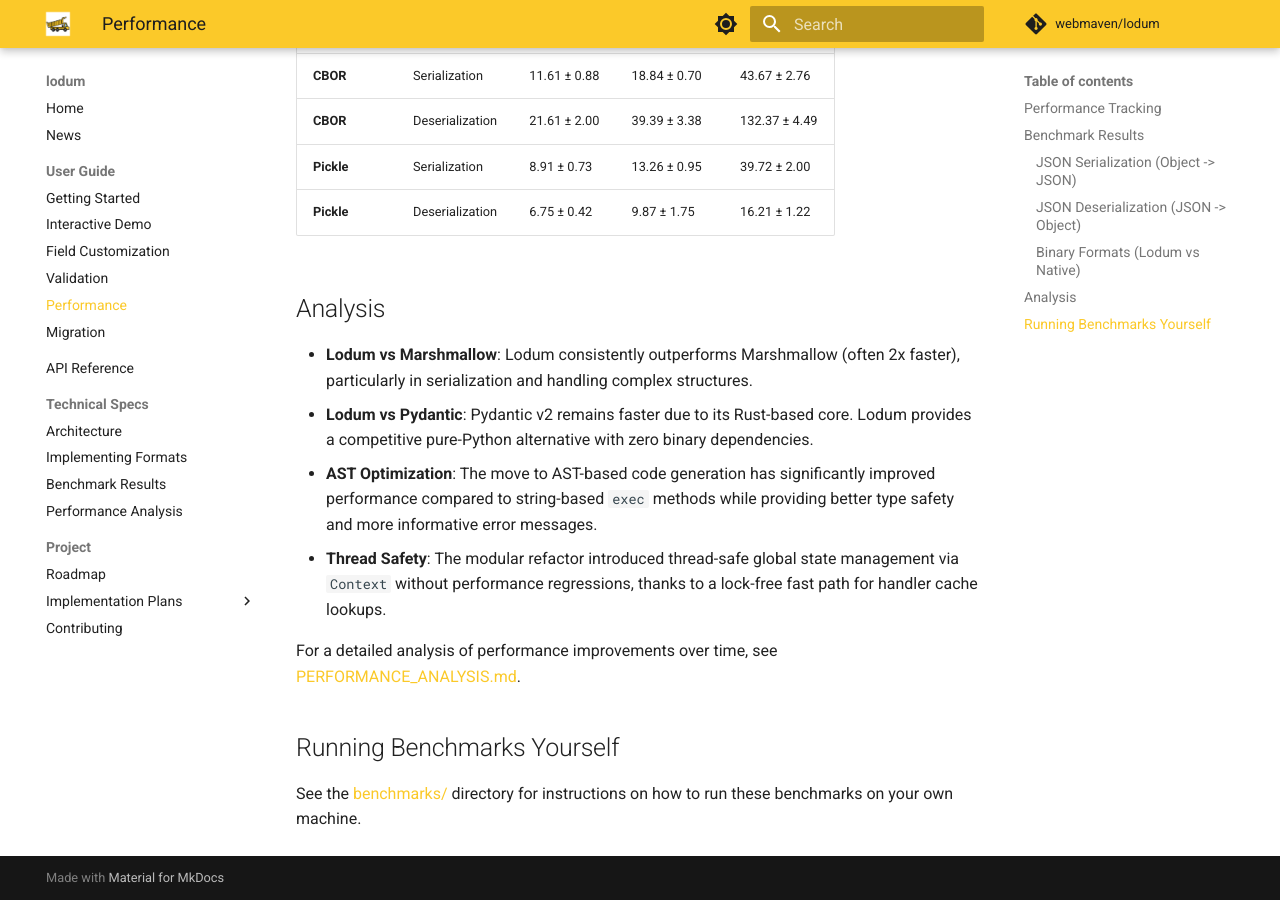
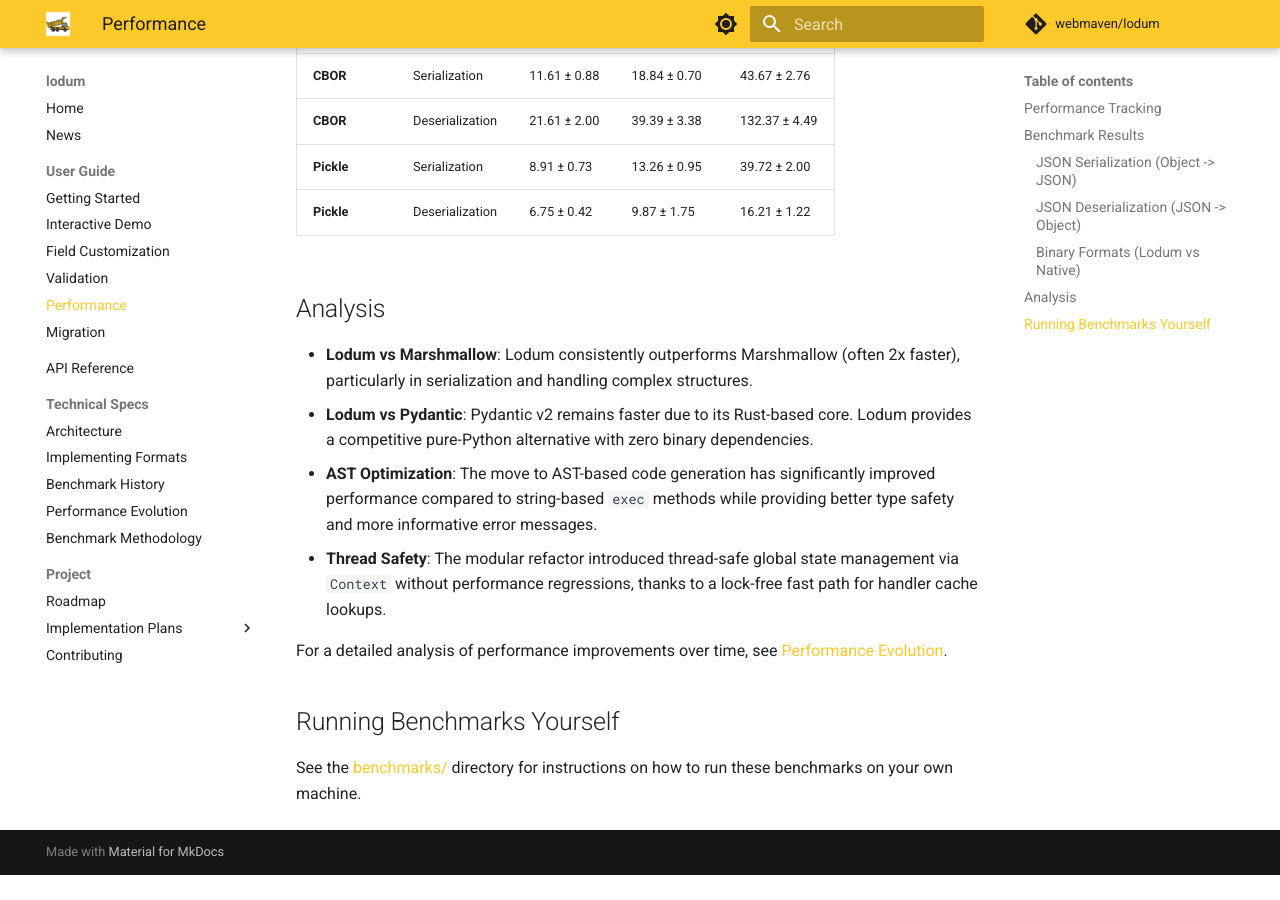
Before and after one commit to webmaven/lodum, an MkDocs documentation site: the page built from docs/PERFORMANCE.md, in a window 1280 px wide and 900 px high, scrolled down 1429 px. Built offline with MkDocs 1.6.1 and Material for MkDocs 9.7.7, drawn with Linux system fonts in a browser that asks for light colours; comment, search, counter and statistics services are not loaded; the version menu is left out; after the commit the page ends 2304 px from its top, so only the background shows below that.

Commit message:
docs: implement benchmark methodology and refactor performance nav

```diff
--- a/docs/PERFORMANCE.md
+++ b/docs/PERFORMANCE.md
@@ -46,7 +46,7 @@
 - **AST Optimization**: The move to AST-based code generation has significantly improved performance compared to string-based `exec` methods while providing better type safety and more informative error messages.
 - **Thread Safety**: The modular refactor introduced thread-safe global state management via `Context` without performance regressions, thanks to a lock-free fast path for handler cache lookups.
 
-For a detailed analysis of performance improvements over time, see [PERFORMANCE_ANALYSIS.md](PERFORMANCE_ANALYSIS.md).
+For a detailed analysis of performance improvements over time, see [Performance Evolution](PERFORMANCE_ANALYSIS.md).
 
 ## Running Benchmarks Yourself
 
--- a/mkdocs.yml
+++ b/mkdocs.yml
@@ -61,8 +61,9 @@
   - Technical Specs:
     - Architecture: ARCHITECTURE.md
     - Implementing Formats: IMPLEMENTING_FORMATS.md
-    - Benchmark Results: BENCHMARK_RESULTS.md
-    - Performance Analysis: PERFORMANCE_ANALYSIS.md
+    - Benchmark History: BENCHMARK_RESULTS.md
+    - Performance Evolution: PERFORMANCE_ANALYSIS.md
+    - Benchmark Methodology: BENCHMARK_METHODOLOGY.md
   - Project:
     - Roadmap: ROADMAP.md
     - Implementation Plans:
```
Also changed, not shown: docs/BENCHMARK_METHODOLOGY.md (added, +53 -0 lines), docs/BENCHMARK_RESULTS.md (+2 -0 lines).
